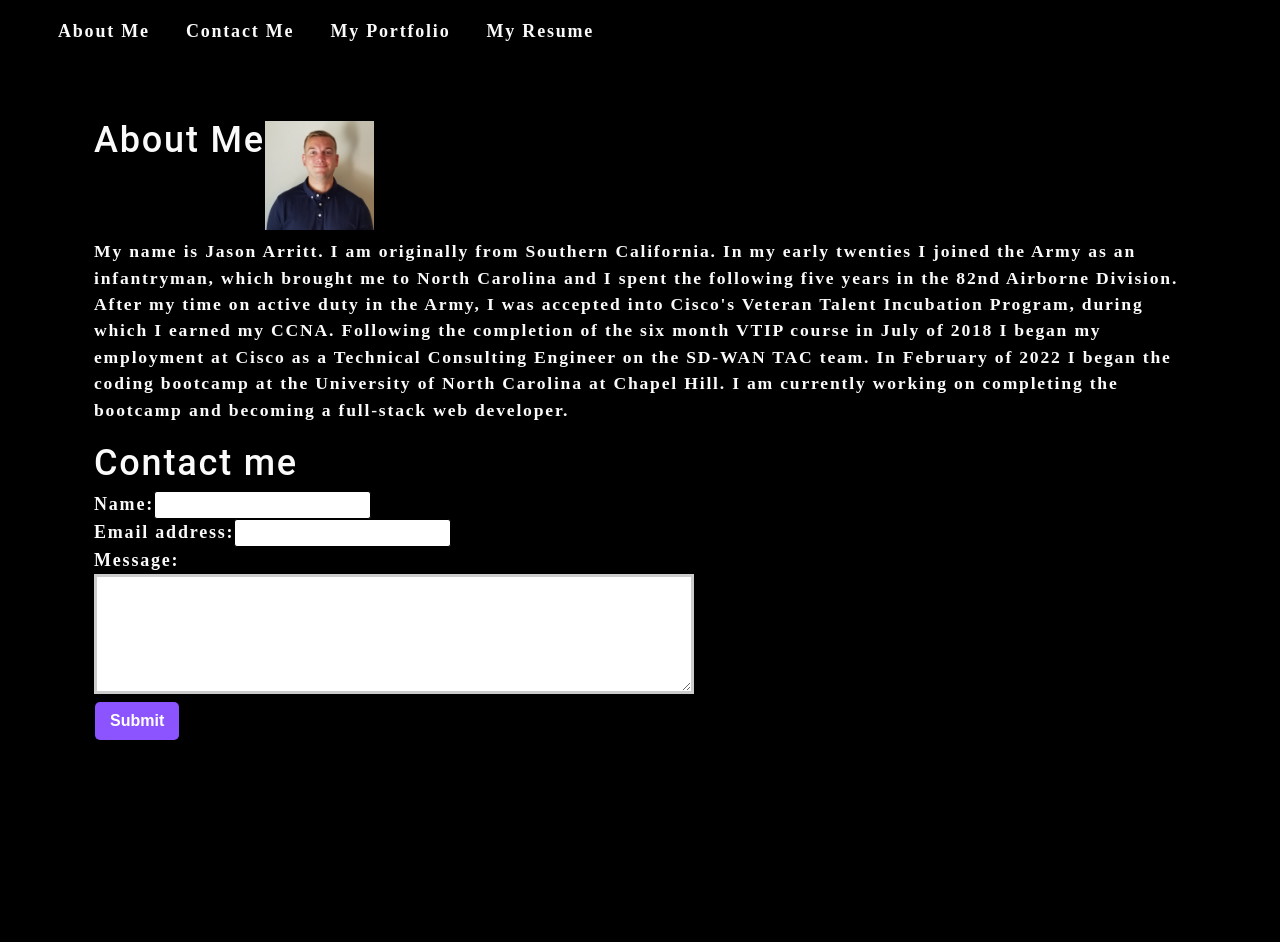
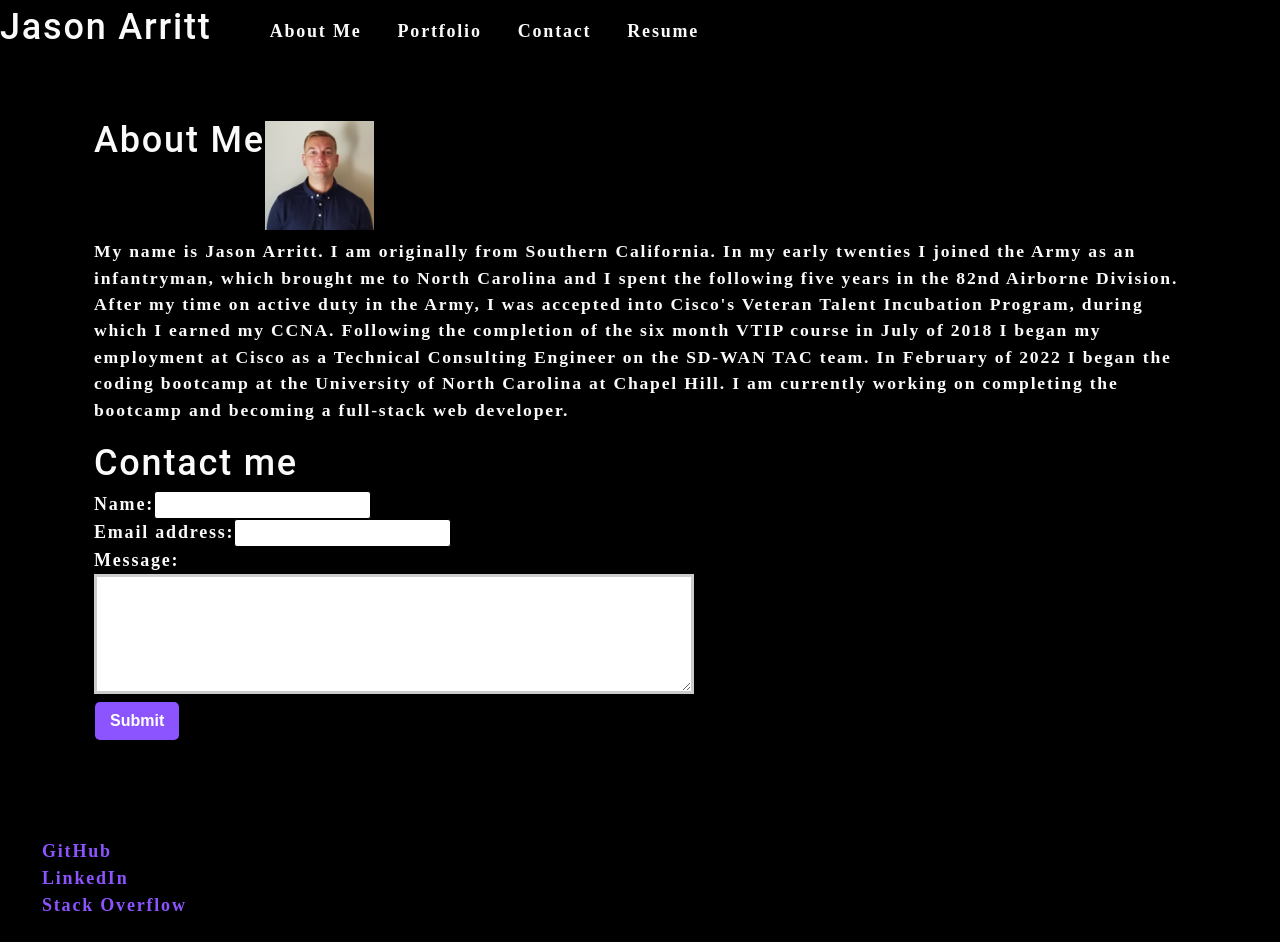
Before and after one commit to jasonarritt/portfolio, a React (Create React App) app: page / in a window 1280 px wide. Shown: the top 942 px of the page. Before the commit the page ends 820 px from the top, so only its background shows below. Built offline with nearby package versions, Linux system fonts and the light colour scheme.

Commit message:
Added Footer with links

```diff
--- a/src/App.js
+++ b/src/App.js
@@ -4,6 +4,10 @@ import About from "./components/About";
 import ContactForm from "./components/Contact";
 // import Portfolio from "./components/Portfolio";
 // import Resume from "./components/Resume";
+import Footer from "./components/Footer";
+
+// WHEN I load the portfolio the first time
+// THEN the About Me title and section are selected by default
 
 function App() {
   return (
@@ -13,6 +17,7 @@ function App() {
         <About></About>
         <ContactForm></ContactForm>
       </main>
+      <Footer></Footer>
     </div>
   );
 }
--- a/src/components/About/index.js
+++ b/src/components/About/index.js
@@ -2,6 +2,8 @@ import React from "react";
 // import Background from "../../assets/images/Background.jpg";
 import ProfilePic from "../../assets/images/Profile-Pic.jpg";
 
+// WHEN I am presented with the About Me section
+// THEN I see a recent photo or avatar of the developer and a short bio about them
 function About() {
   return (
     <div>
@@ -11,7 +13,7 @@ function About() {
           src={ProfilePic}
           className="my-1 rounded"
           style={{ width: "10%" }}
-          alt="Profile Pic"
+          alt="Jason Arritt wearing a blue collared shirt"
         />
       </section>
       <section>
--- a/src/components/Contact/index.js
+++ b/src/components/Contact/index.js
@@ -1,6 +1,8 @@
 import React, { useState } from "react";
 import { validateEmail } from "../../utils/helpers";
 
+// WHEN I am presented with the Contact section
+// THEN I see a contact form with fields for a name, an email address, and a message
 function ContactForm() {
   const [errorMessage, setErrorMessage] = useState("");
   const [formState, setFormState] = useState({
@@ -10,7 +12,11 @@ function ContactForm() {
   });
   const { name, email, message } = formState;
 
+  // WHEN I move my cursor out of one of the form fields without entering text
+  // THEN I receive a notification that this field is required
   function handleChange(e) {
+    // WHEN I enter text into the email address field
+    // THEN I receive a notification if I have entered an invalid email address
     if (e.target.name === "email") {
       const isValid = validateEmail(e.target.value);
       console.log(isValid);
--- /dev/null
+++ b/src/components/Footer/index.js
@@ -0,0 +1,26 @@
+import React from "react";
+
+// WHEN I view the footer
+// THEN I am presented with text or icon links to the developer’s GitHub and LinkedIn profiles, and their profile on a third platform (Stack Overflow, Twitter)
+function Footer() {
+  return (
+    <footer>
+      <ul>
+        <li>
+          <a href="https://github.com/jasonarritt">GitHub</a>
+        </li>
+        <li>
+          <a href="https://www.linkedin.com/in/jasonarritt/">LinkedIn</a>
+        </li>
+        <li>
+          <a href="https://stackoverflow.com/users/18031660/jasonarritt">
+            Stack Overflow
+          </a>
+        </li>
+      </ul>
+      <p>&copy; 2022 Jason Arritt</p>
+    </footer>
+  );
+}
+
+export default Footer;
--- a/src/components/Nav/index.js
+++ b/src/components/Nav/index.js
@@ -2,20 +2,28 @@ import React from "react";
 
 function Nav() {
   return (
-    <header>
+    // WHEN I view the header
+    // THEN I am presented with the developer's name and navigation with titles corresponding to different sections of the portfolio
+    <header className="flex flex-row justify-content-between">
+      <h1>Jason Arritt</h1>
+
+      {/* WHEN I view the navigation titles
+THEN I am presented with the titles About Me, Portfolio, Contact, and Resume, and the title corresponding to the current section is highlighted */}
+      {/* WHEN I click on a navigation title
+THEN I am presented with the corresponding section below the navigation without the page reloading and that title is highlighted */}
       <nav>
-        <ul className="flex-row">
+        <ul className="flex-row align-right">
           <li className="mx-2">
             <a href="#about">About Me</a>
           </li>
           <li className="mx-2">
-            <a href="#contact">Contact Me</a>
+            <a href="#portfolio">Portfolio</a>
           </li>
           <li className="mx-2">
-            <a href="#portfolio">My Portfolio</a>
+            <a href="#contact">Contact</a>
           </li>
           <li className="mx-2">
-            <a href="#resume">My Resume</a>
+            <a href="#resume">Resume</a>
           </li>
         </ul>
       </nav>
--- a/src/components/Portfolio/index.js
+++ b/src/components/Portfolio/index.js
@@ -1,5 +1,7 @@
 import React from "react";
 
+// WHEN I am presented with the Portfolio section
+// THEN I see titled images of six of the developer’s applications with links to both the deployed applications and the corresponding GitHub repository
 function Portfolio() {
   return (
     <section>
--- a/src/components/Resume/index.js
+++ b/src/components/Resume/index.js
@@ -1,5 +1,7 @@
 import React from "react";
 
+// WHEN I am presented with the Resume section
+// THEN I see a link to a downloadable resume and a list of the developer’s proficiencies
 function Resume() {
   return (
     <section>
--- a/src/utils/helpers.js
+++ b/src/utils/helpers.js
@@ -2,7 +2,10 @@ export function capitalizeFirstLetter(string) {
   return string.charAt(0).toUpperCase() + string.slice(1);
 }
 
+// WHEN I enter text into the email address field
+// THEN I receive a notification if I have entered an invalid email address
 export function validateEmail(email) {
-  var re = /^(([^<>()[\]\\.,;:\s@"]+(\.[^<>()[\]\\.,;:\s@"]+)*)|(".+"))@((\[[0-9]{1,3}\.[0-9]{1,3}\.[0-9]{1,3}\.[0-9]{1,3}\])|(([a-zA-Z\-0-9]+\.)+[a-zA-Z]{2,}))$/;
+  var re =
+    /^(([^<>()[\]\\.,;:\s@"]+(\.[^<>()[\]\\.,;:\s@"]+)*)|(".+"))@((\[[0-9]{1,3}\.[0-9]{1,3}\.[0-9]{1,3}\.[0-9]{1,3}\])|(([a-zA-Z\-0-9]+\.)+[a-zA-Z]{2,}))$/;
   return re.test(String(email).toLowerCase());
 }
```
